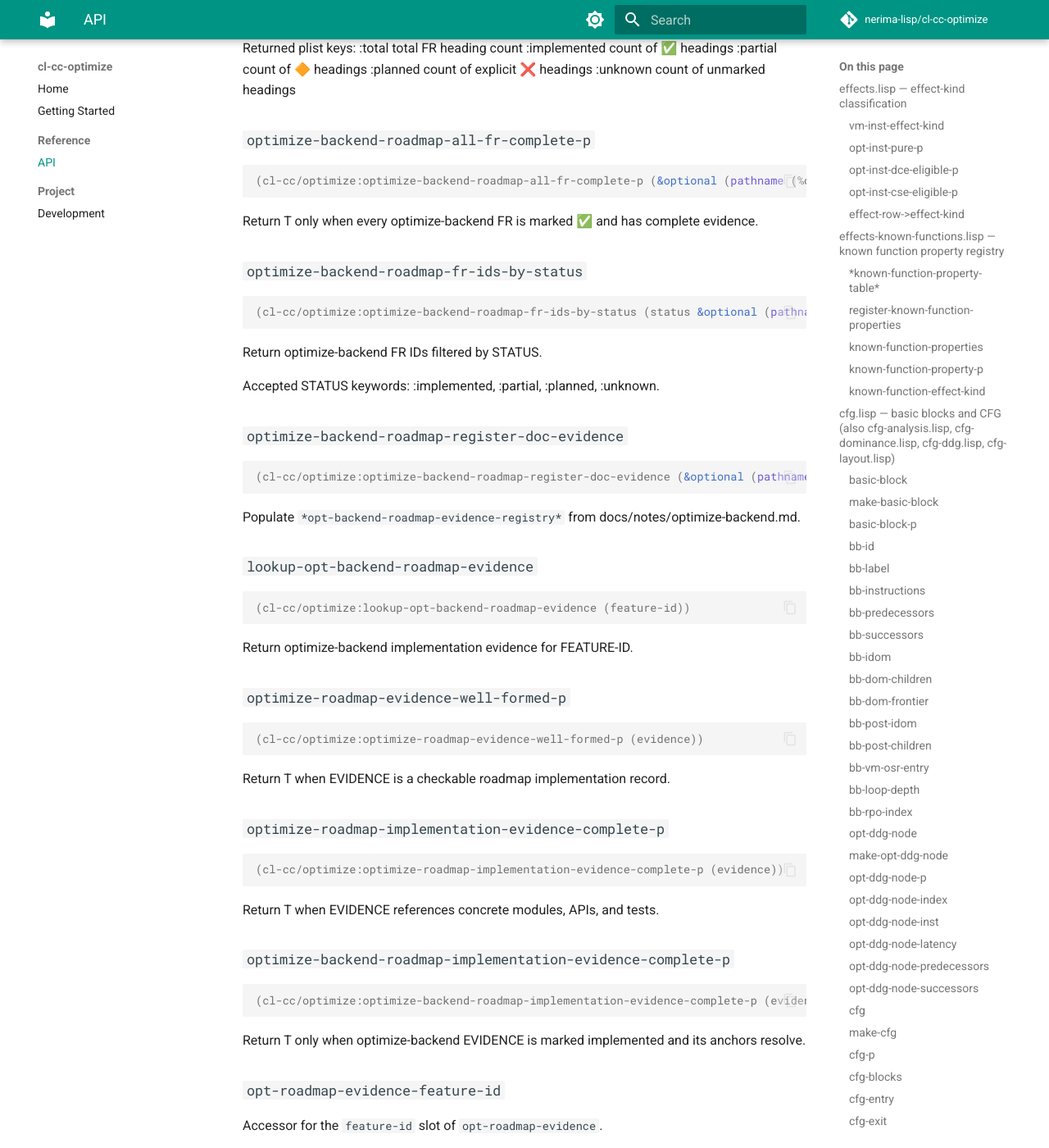
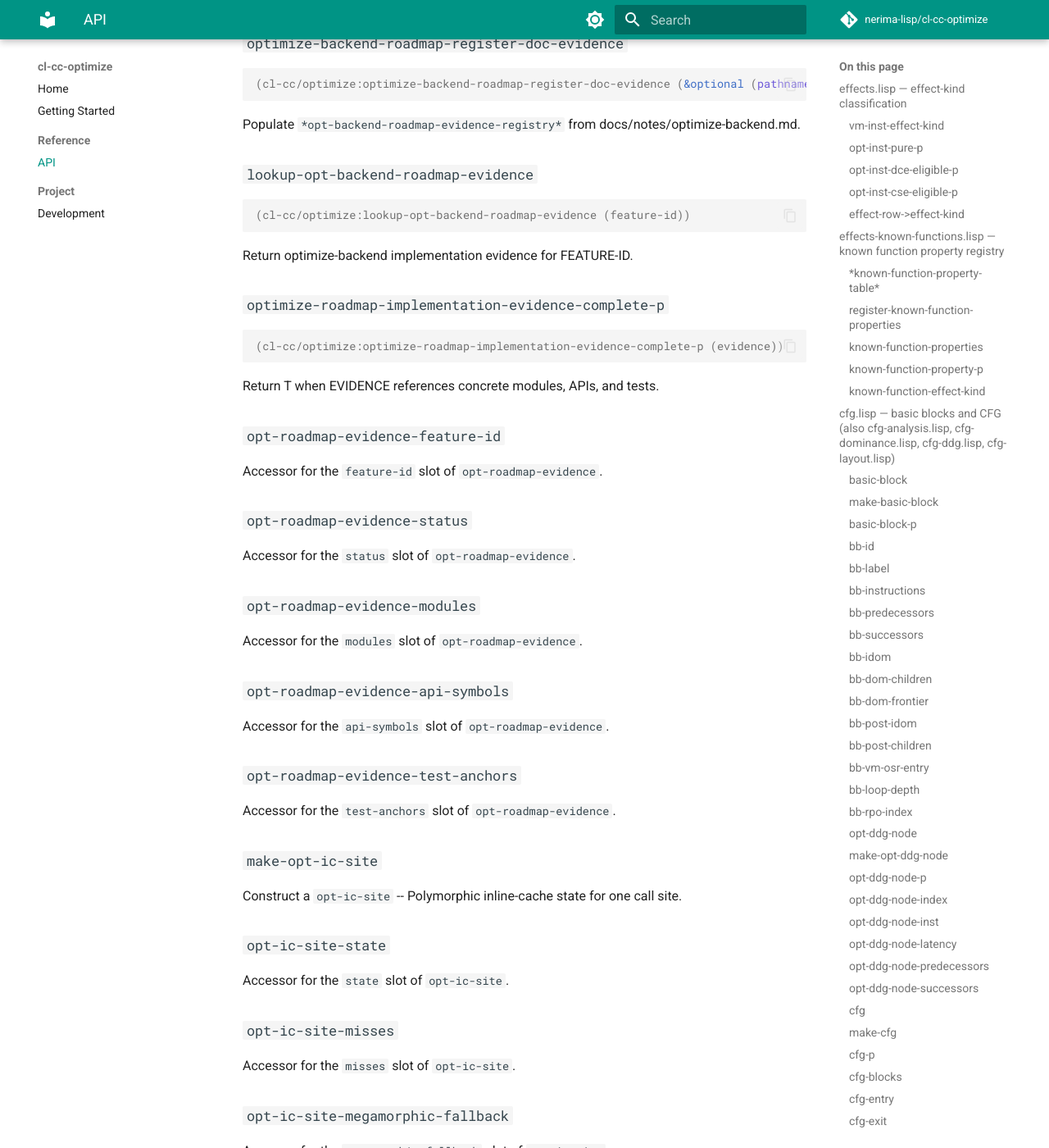
Before and after one commit to nerima-lisp/cl-cc-optimize, an MkDocs documentation site: the page built from docs/src/reference/api.md, in a window 1280 px wide and 1400 px high, scrolled down 64037 px. Shown: the whole window at 82% size. Built offline with MkDocs 1.6.1 and Material for MkDocs 9.7.7, drawn with Linux system fonts in a browser that asks for light colours; comment, search, counter and statistics services are not loaded; some of the changed text lies outside the part shown.

Commit message:
refactor(optimize): remove unreferenced roadmap evidence exports

````diff
--- a/docs/src/reference/api.md
+++ b/docs/src/reference/api.md
@@ -2905,22 +2905,6 @@ Returns the resulting gate value for convenience.
 
 Parse docs/notes/optimize-passes.md and return all FR features in document order.
 
-### `optimize-roadmap-doc-fr-ids`
-
-```lisp
-(cl-cc/optimize:optimize-roadmap-doc-fr-ids (&optional (pathname (%opt-roadmap-doc-pathname))))
-```
-
-Return all optimize roadmap FR ids in document order.
-
-### `optimize-roadmap-register-doc-evidence`
-
-```lisp
-(cl-cc/optimize:optimize-roadmap-register-doc-evidence (&optional (pathname (%opt-roadmap-doc-pathname))))
-```
-
-Populate `*opt-roadmap-evidence-registry*` from docs/notes/optimize-passes.md.
-
 ### `lookup-opt-roadmap-evidence`
 
 ```lisp
@@ -2960,14 +2944,6 @@ Returned plist keys:
 :planned      count of explicit ❌ headings
 :unknown      count of unmarked headings
 
-### `optimize-backend-roadmap-all-fr-complete-p`
-
-```lisp
-(cl-cc/optimize:optimize-backend-roadmap-all-fr-complete-p (&optional (pathname (%opt-backend-roadmap-doc-pathname))))
-```
-
-Return T only when every optimize-backend FR is marked ✅ and has complete evidence.
-
 ### `optimize-backend-roadmap-fr-ids-by-status`
 
 ```lisp
@@ -2994,14 +2970,6 @@ Populate `*opt-backend-roadmap-evidence-registry*` from docs/notes/optimize-back
 
 Return optimize-backend implementation evidence for FEATURE-ID.
 
-### `optimize-roadmap-evidence-well-formed-p`
-
-```lisp
-(cl-cc/optimize:optimize-roadmap-evidence-well-formed-p (evidence))
-```
-
-Return T when EVIDENCE is a checkable roadmap implementation record.
-
 ### `optimize-roadmap-implementation-evidence-complete-p`
 
 ```lisp
@@ -3010,14 +2978,6 @@ Return T when EVIDENCE is a checkable roadmap implementation record.
 
 Return T when EVIDENCE references concrete modules, APIs, and tests.
 
-### `optimize-backend-roadmap-implementation-evidence-complete-p`
-
-```lisp
-(cl-cc/optimize:optimize-backend-roadmap-implementation-evidence-complete-p (evidence))
-```
-
-Return T only when optimize-backend EVIDENCE is marked implemented and its anchors resolve.
-
 ### `opt-roadmap-evidence-feature-id`
 
 Accessor for the `feature-id` slot of `opt-roadmap-evidence`.
@@ -3037,10 +2997,6 @@ Accessor for the `api-symbols` slot of `opt-roadmap-evidence`.
 ### `opt-roadmap-evidence-test-anchors`
 
 Accessor for the `test-anchors` slot of `opt-roadmap-evidence`.
-
-### `opt-roadmap-evidence-summary`
-
-Accessor for the `summary` slot of `opt-roadmap-evidence`.
 
 ### `make-opt-ic-site`
 
````
Also changed, not shown: CHANGELOG.md, 5 other files.
